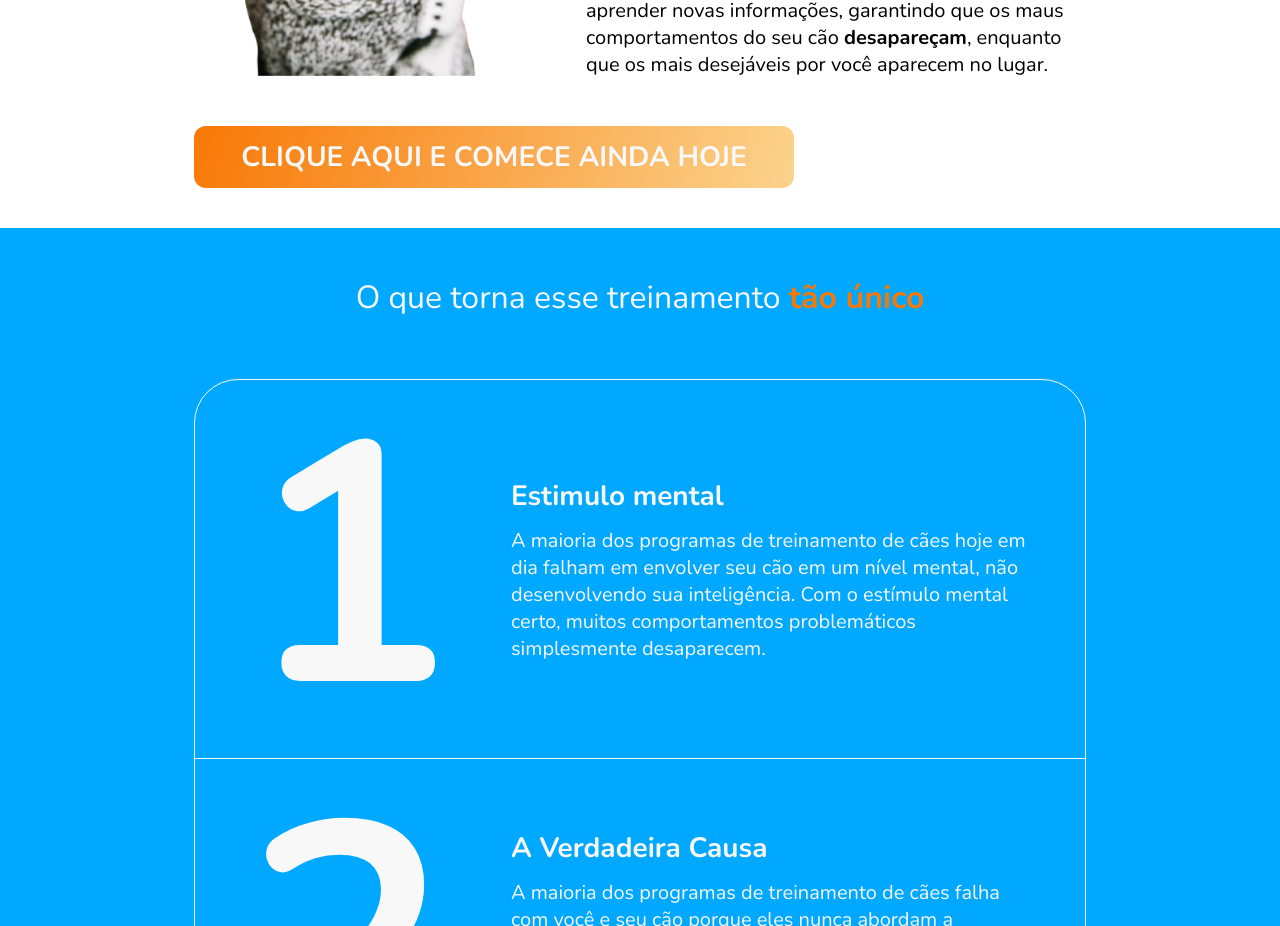
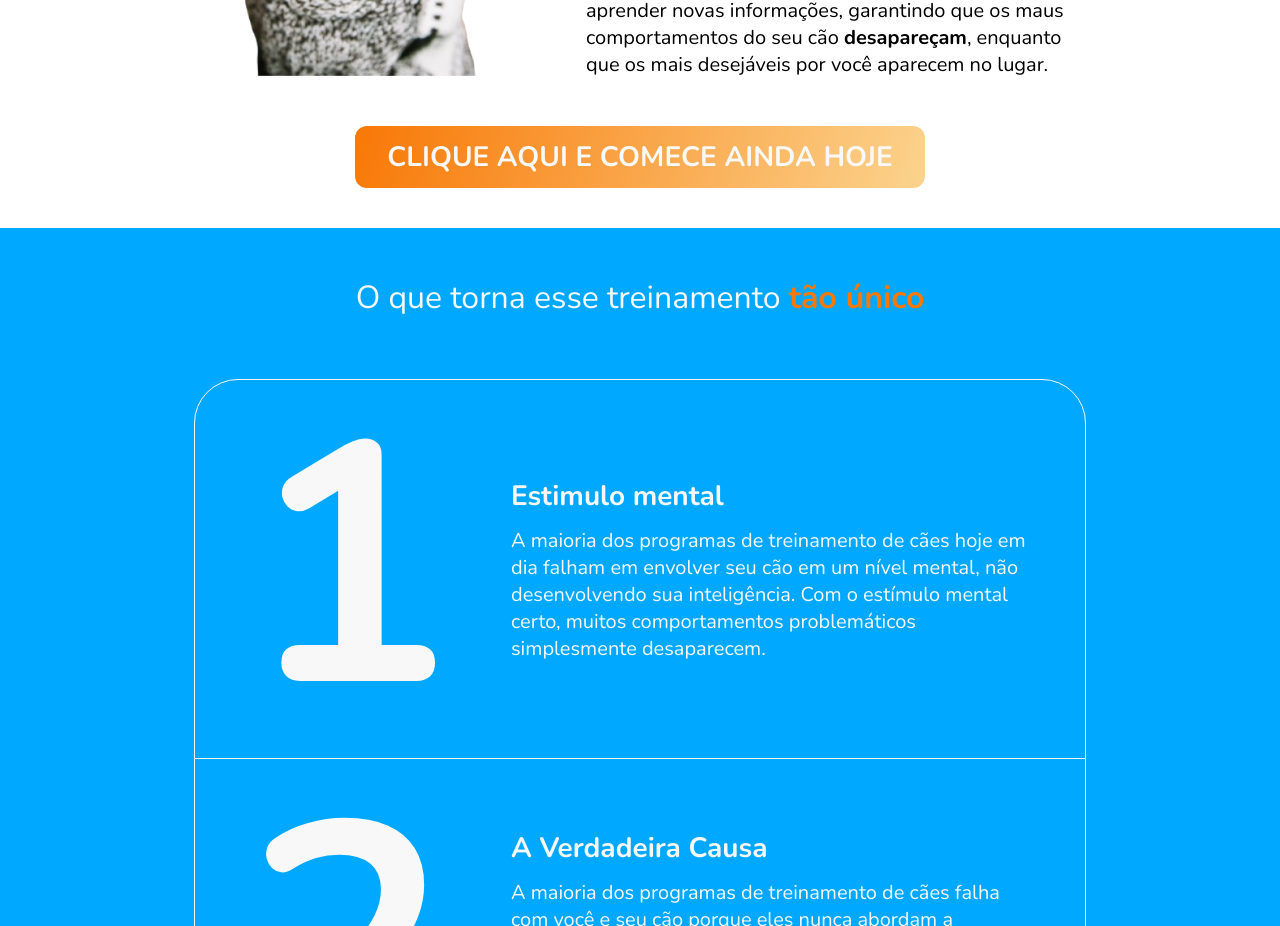
Before and after one commit to VladeMelo/dog-site, a Next.js app: page /home in a window 1280 px wide. Shown: the part 5380-6306 px from the top of the page. Built offline with nearby package versions, Linux system fonts and the light colour scheme.

Commit message:
fix: align button in the center

```diff
--- a/src/sections/fourth/styles.js
+++ b/src/sections/fourth/styles.js
@@ -62,6 +62,7 @@ export const ImageAndTextContainer = styled.div`
 `
 
 export const ButtonCTAOrange = styled.div`
+  align-self: center;
   max-width: 600px;
   align-items: center;
   justify-content: center;
```
